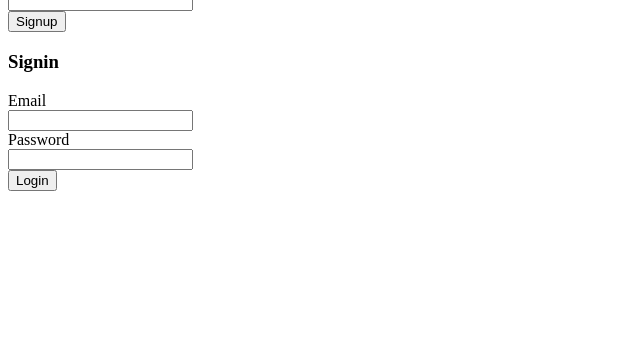
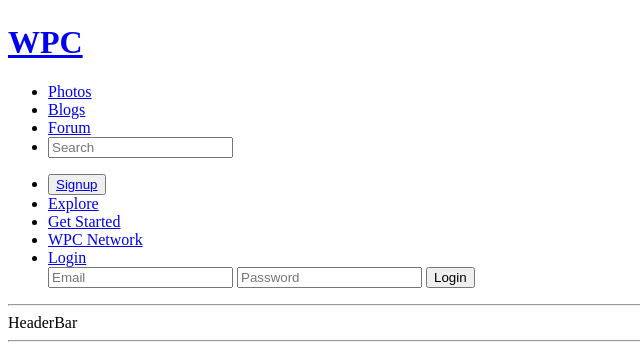
Before and after one commit to arpitgoyal007/wpc, a Python web app: template Templates/blogperm.html in a window 1280 px wide. Shown: the part 355-702 px from the top of the page, without its empty margins (0-640 px from the left). Before the commit the page ends 546 px from the top, so only its background shows below. Run offline with Jinja, Linux system fonts and the light colour scheme; the template is opened without the code that fills it, so the values that code supplies are empty.

Commit message:
first merge

```diff
--- a/Stylesheets/main.css
+++ /dev/null
@@ -1,45 +0,0 @@
-.headerbar {
-	background-color: #f7f7f7;
-}
-
-.header {
-	display: inline;
-}
-
-.header h1 {
-	color: #ff0000;
-	font-family: 'Shift', sans-serif;
-	font-size: 48px;
-	font-weight: bold;
-	display: inline;
-}
-
-a {
-	text-decoration: none;
-}
-
-.action {
-	display: inline;
-}
-
-.nav {
-	display: inline;
-}
-
-.headerbar li {
-	font-size: 20px;
-	display: inline;
-	padding-right: 3px;
-	padding-left: 3px;
-	border-right: 1px solid #000000;
-	border-left: 1px solid #000000;
-}
-
-.headerbar li a {
-	color: #000000;
-}
-
-.signup,
-.signin {
-	display: inline;
-}
--- a/Templates/index.html
+++ b/Templates/index.html
@@ -1,72 +1,58 @@
 <!DOCTYPE html>
 <html>
+	{%set siteName = 'WPC'%}
 	<head>
-  		<title>World Photographers Club</title>
-  		<link rel="stylesheet" type="text/css" href="/Stylesheets/main.css">
+  		<title>{{siteName}} | Connect, share, bring out the photographer in you!</title>
+  	<!--	<link rel="stylesheet" type="text/css" href="/css/main.css"> -->
 	</head>
 	<body>
-		<div class="headerbar">
-			<div class="header">
-				<h1><a href="#">World Photographers Club</a></h1>
+		{%block navBar%}
+		<hr>NavBar<hr>
+		<div class="navbar">
+			<div class="container">
+				<div class="nav-header">
+					<div><img src="/images/icon.png" alt="icon"></div>
+					<div><a href="#"><h1>{{siteName}}</h1></a></div>
+				</div>
 			</div>
-			<ul class="action">
-				<li><a href="#">Signup</a></li>
+			<ul class="container">
+				<li><a href="#photo">Photos</a></li>
+				<li><a href="#blog">Blogs</a></li>
+				<li><a href="#forum">Forum</a></li>
+				<li>
+					<form class="nav-form" method="get" action="#search">
+						<input class="nav-search" type="text" name="q" placeholder="Search">
+					</form>
+				</li>
+			</ul>
+			<ul class="container">
+				<li><button type="button"><a href="/signin">Signup</a></button></li>
 				<li><a href="#">Explore</a></li>
-			</ul>
-			<ul class="nav">
-				<li><a href="#">Search</a></li>
-				<li><a href="#">Featured</a></li>
-				<li><a href="#">WPC Network</a></li>
-				<li><a href="#">Login</a></li>
+				<li><a href="#">Get Started</a></li>
+				<li><a href="#">{{siteName}} Network</a></li>
+				<li class="dropdown">
+					<a href="#">Login</a>
+					<form class="dropdown-form" method="post" action="/login">
+						<input type="text" name="email" placeholder="Email">
+						<input type="password" name="password" placeholder="Password">
+						<input type="submit" value="Login">
+					</form>
+				</li>
 			</ul>
 		</div>
-		<div class="menubar">
-			<ul>
-				<li><a href="#">News Feed</a></li>
-				<li><a href="#">WPC Forum</a></li>
-				<li><a href="#">Contact Us</a></li>
-				<li><a href="#">Support/FAQ</a></li>
-			</ul>
-		</div>
-		<div class="signup">
-			<h3>Signup</h3>
-			<form method="post">
-				<input type="hidden" name="formType" value="signup">
-				<label>
-					Name
-					<div><input type="text" name="username" value="{{username}}"></div>
-				</label>
-				<label>
-					Email
-					<div><input type="text" name="email" value="{{signupEmail}}"></div>
-				</label>
-				<label>
-					Password
-					<div><input type="password" name="password"></div>
-				</label>
-				<label>
-					Re-enter Password
-					<div><input type="password" name="verifyPassword"></div>
-				</label>
-				<div class="error">{{signupError}}</div>
-				<div><input type="submit" value="Signup"></div>
-			</form>
-		</div>
-		<div class="signin">
-			<h3>Signin</h3>
-			<form method="post">
-				<input type="hidden" name="formType" value="signin">
-				<label>
-					Email
-					<div><input type="text" name="email" value="{{signinEmail}}"></div>
-				</label>
-				<label>
-					Password
-					<div><input type="password" name="password"></div>
-				</label>
-				<div class="error">{{signinError}}</div>
-				<div><input type="submit" value="Login"></div>
-			</form>
-		</div>
+		{%endblock%}
+
+		{%block headerBar%}
+		<hr>HeaderBar<hr>
+		{%endblock%}
+
+		{%block menuBar%}
+		<hr>MenuBar<hr>
+		{%endblock%}
+
+		{%block pageContent%}
+		<hr>PageContent<hr>
+		{%endblock%}
+
 	</body>
 </html>
```
Also changed, not shown: Stylesheets/home.css (deleted, +0 -36 lines), Stylesheets/myStudio.css (deleted, +0 -43 lines), Templates/home.html (deleted, +0 -38 lines), Templates/myBlog.html (deleted, +0 -41 lines), Templates/myBlogPermalink.html (deleted, +0 -22 lines), Templates/myGallery.html (deleted, +0 -42 lines), Templates/myImagePermalink.html (deleted, +0 -23 lines), Templates/myStudio.html (deleted, +0 -22 lines), Templates/userBlog.html (deleted, +0 -18 lines), Templates/userBlogPermalink.html (deleted, +0 -16 lines), Templates/userGallery.html (deleted, +0 -19 lines), Templates/userImagePermalink.html (deleted, +0 -17 lines), Templates/userStudio.html (deleted, +0 -24 lines), Images/logo.png (deleted), 1 more files.
